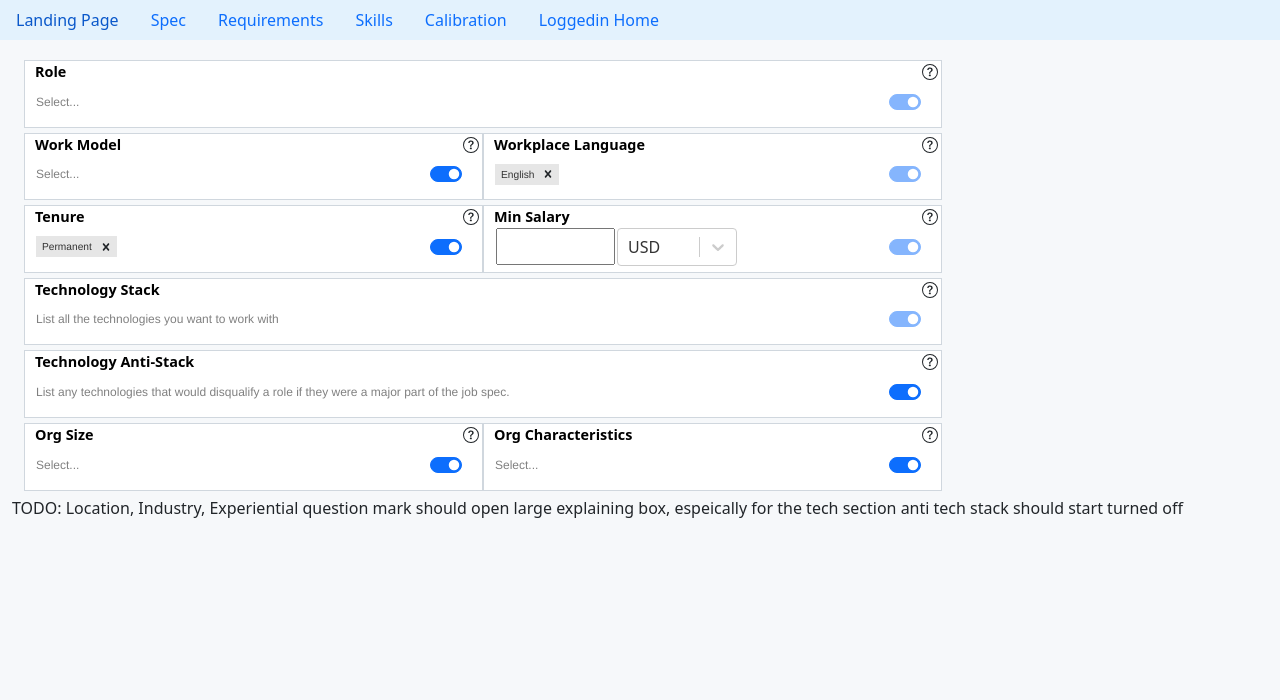
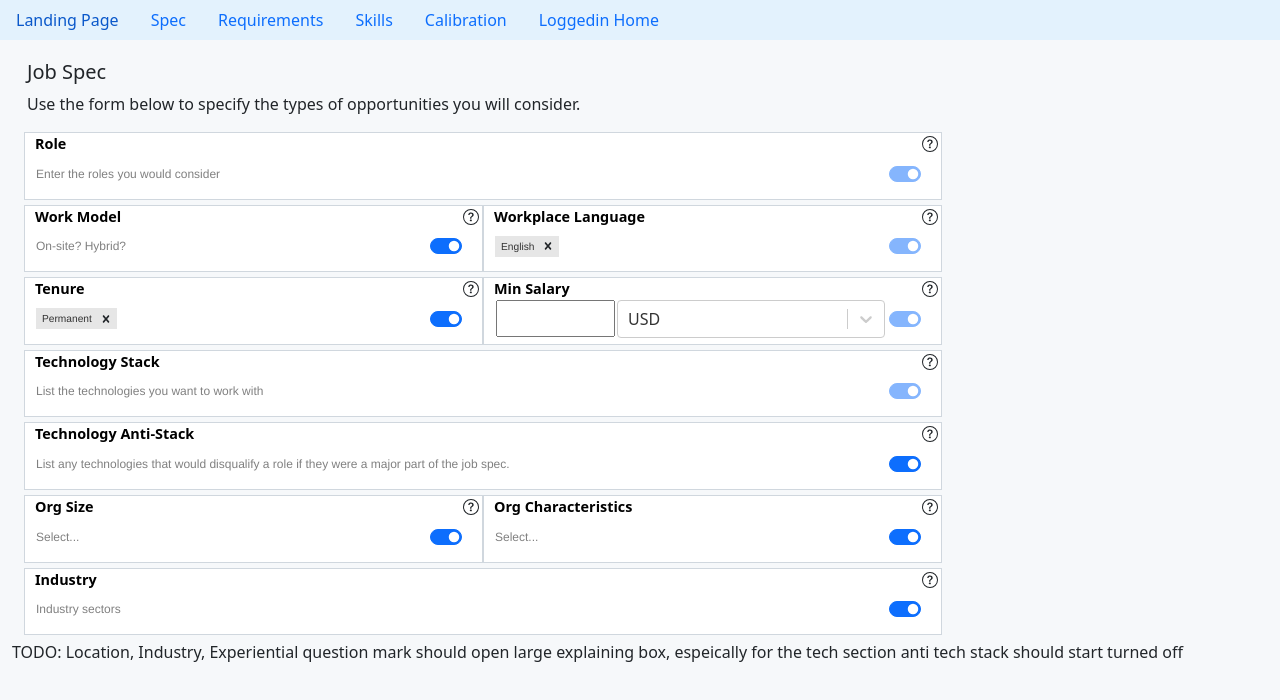
Before and after one commit to tammer/bootstrap-practice, a React (Create React App) app: page /requirements in a window 1280 px wide. Shown: the top 700 px of the page. Built offline with nearby package versions, Linux system fonts and the light colour scheme.

Commit message:
state working basically

```diff
--- a/src/components/SalarySelector.js
+++ b/src/components/SalarySelector.js
@@ -23,7 +23,7 @@ const SalarySelector = () => {
           onChange={(e) => handleInput(e)}
         />
       </Col>
-      <Col sm="4" style={{ paddingLeft: "2px" }}>
+      <Col style={{ paddingLeft: "2px" }}>
         <Select
           defaultValue={quickMake(["USD"])}
           options={quickMake(["USD", "CAD", "EUR", "GBP", "Yen"])}
--- a/src/components/Selector.jsx
+++ b/src/components/Selector.jsx
@@ -16,7 +16,14 @@ const styles = {
 //
 // Here is the function
 //
-const Selector = ({ options, selectedOption, placeholder, simple }) => {
+const Selector = ({
+  id,
+  options,
+  selectedOption,
+  placeholder,
+  simple,
+  handler,
+}) => {
   const makeID = (string) => {
     return "secid-".concat(string.replace(/[^a-zA-Z]/g, ""));
   };
@@ -45,7 +52,7 @@ const Selector = ({ options, selectedOption, placeholder, simple }) => {
       closeMenuOnSelect={simple ? true : false}
       isMulti={simple ? false : true}
       defaultValue={selectedOption}
-      //   onChange={setSelectedOption}
+      onChange={(e) => handler(id, e)}
       options={options}
       hideSelectedOptions={true}
       placeholder={placeholder}
--- a/src/pages/requirements.jsx
+++ b/src/pages/requirements.jsx
@@ -1,18 +1,44 @@
 import { Container, Row, Col } from "react-bootstrap";
 import Requirement from "../components/Requirement";
 import SalarySelector from "../components/SalarySelector";
-// import Select from "react-select";
+import React, { useState } from "react";
 import Selector from "../components/Selector";
 
 const Requirements = () => {
+  const [formState, setFormState] = useState(defaultStates);
+  function updateState(id, values) {
+    console.log("in", formState);
+    let temp = { ...formState };
+    temp[id] = values;
+    setFormState(temp);
+  }
+  function getState(id) {
+    return formState[0][id];
+  }
   return (
     <Container fluid style={{ paddingTop: "20px" }}>
+      <Row>
+        <Col style={{ paddingLeft: "15px" }}>
+          <h5>Job Spec</h5>
+          <p>
+            Use the form below to specify the types of opportunities you will
+            consider.
+          </p>
+        </Col>
+      </Row>
       <Row>
         <Col sm="9">
           <Requirement
             title="Role"
             togglable={false}
-            selector={<Selector options={roles} />}
+            selector={
+              <Selector
+                id="Role"
+                handler={updateState}
+                options={roles}
+                placeholder="Enter the roles you would consider"
+              />
+            }
             helper="Enter all the roles your would consider"
           />
 
@@ -20,7 +46,14 @@ const Requirements = () => {
             <Col>
               <Requirement
                 title="Work Model"
-                selector={<Selector options={models} />}
+                selector={
+                  <Selector
+                    id="Model"
+                    handler={updateState}
+                    options={models}
+                    placeholder="On-site? Hybrid?"
+                  />
+                }
                 helper="Enter all the work models you would consider. Remote = you are remote; All-Remote = every employee is remote"
               />
             </Col>
@@ -29,7 +62,12 @@ const Requirements = () => {
                 title="Workplace Language"
                 togglable={false}
                 selector={
-                  <Selector options={languages} selectedOption={languages[0]} />
+                  <Selector
+                    id="Language"
+                    options={languages}
+                    selectedOption={getState("Language")}
+                    handler={updateState}
+                  />
                 }
                 helper="Enter the (human) languages you can work in"
               />
@@ -42,7 +80,12 @@ const Requirements = () => {
               <Requirement
                 title="Tenure"
                 selector={
-                  <Selector options={tenures} selectedOption={tenures[0]} />
+                  <Selector
+                    id="Tenure"
+                    handler={updateState}
+                    options={tenures}
+                    selectedOption={getState("Tenure")}
+                  />
                 }
                 helper="Enter the tenure structures you would consider"
               />
@@ -63,10 +106,10 @@ const Requirements = () => {
             selector={
               <Selector
                 options={techStack}
-                placeholder="List all the technologies you want to work with"
+                placeholder="List the technologies you want to work with"
               />
             }
-            helper="Any job spec whose tech stack is the same as or a subset of what is listed here constritutes a match on this field. Do not by bound by what is offered in the dropdown; a new attributes is automatically created if you type something unique."
+            helper="Do not by bound by what is offered in the dropdown; a new attributes is automatically created if you type something unique."
           />
           <Requirement
             title="Technology Anti-Stack"
@@ -94,6 +137,13 @@ const Requirements = () => {
               />
             </Col>
           </Row>
+          <Requirement
+            title="Industry"
+            selector={
+              <Selector options={industries} placeholder="Industry sectors" />
+            }
+            helper="What industries would you consider"
+          />
         </Col>
       </Row>
       TODO: Location, Industry, Experiential question mark should open large
@@ -110,23 +160,59 @@ function quickMake(y) {
   return y.map((e) => ({ value: e, label: e }));
 }
 
-const roles = [
-  { value: "chocolate1", label: "Frontend Developer" },
-  { value: "chocolate2", label: "Senior Frontend Developer" },
-  { value: "strawberry3", label: "Backend Developer" },
-  { value: "strawberry4", label: "Senior Backend Developer" },
-  { value: "strawberry5", label: "Q/A Engineer" },
-  { value: "strawberry661", label: "VP Engineering" },
-];
-
 const models = quickMake(["On-site", "Hybrid", "Remote", "All-Remote"]);
 const tenures = quickMake(["Permanent", "Contract"]);
 const languages = quickMake(["English", "Deutsch", "Francis", "Dansk"]);
 
+const industries = quickMake([
+  "Crytpto",
+  "Blockchain",
+  "DeFi",
+  "NFT",
+  "Fintech",
+  "Edtech",
+  "Proptech",
+  "Insurtech",
+  "Regtech",
+  "Legaltech",
+  "Femtech",
+  "Foodtech",
+  "Cleantech",
+  "Biotech",
+  "Healthtech",
+  "Medtech",
+  "Agritech",
+  "eCommerce",
+  "Telecom",
+  "Computer hardware",
+  "Internet gaming",
+  "Pharma",
+  "Cannabis",
+  "Banking",
+  "Investment banking",
+  "Finance",
+  "Financial data",
+  "Asset Management",
+  "Insurance",
+  "Health care",
+  "Real estate",
+  "Oil and gas",
+  "Auto",
+  "Casinos and Gambling",
+  "Aerospace",
+  "Defense",
+  "Marine transportation",
+  "Aviation",
+  "Mining",
+  "Wearables",
+]);
+
 const sizes = quickMake([
   "< 10 employees",
   "< 100 employees",
+  "< 500 employees",
   "< 1000 employees",
+  "< 5000 employees",
   "< 10,000 employees",
 ]);
 
@@ -234,3 +320,140 @@ const techStack = quickMake([
   "ASCP",
   "ASDM",
 ]);
+
+const roles_ = [
+  "Full Stack Developer",
+  "Back-End Developer",
+  "Front-End Developer",
+  "Android Developer",
+  "Software Engineer",
+  "iOS Developer",
+  "Lead Developer",
+  "Development Manager",
+  "Director of Development",
+  "VP Engineering",
+  "CTO",
+  "Technical Co-founder",
+  "Mobile Developer",
+  "Systems Developer",
+  "Lead Software Architect",
+  "API Developer",
+  "Cloud Architect",
+  "Embedded Systems Engineer",
+  "Growth Engineer",
+  "Software Architect",
+  "Desktop App Developer",
+  "Analytics Engineer",
+  "Blockchain Developer",
+  "Performance Engineer",
+  "Data Scientist",
+  "Machine Learning Engineer",
+  "Big Data Engineer",
+  "Data Engineer",
+  "Lead Data Engineer",
+  "Lead Data Scientist",
+  "Director of Data Science",
+  "VP of Data Science",
+  "ETL Developer",
+  "NLP Engineer",
+  "Business Systems Analyst",
+  "Data Analyst",
+  "Decision Scientist",
+  "Machine Learning Scientist",
+  "DevOps Engineer",
+  "Site Reliability Engineer",
+  "Database Administrator",
+  "DevOps Lead",
+  "Security Engineer",
+  "Database Engineer",
+  "Build Automation Engineer",
+  "Infrastructure Engineer",
+  "Network Engineer",
+  "Release Manager",
+  "System Administrator",
+  "Database Architect",
+  "QA Engineer",
+  "SDET",
+  "Director of QA",
+  "QA Manager",
+  "Security Test Engineer",
+  "Build Automation Engineer",
+  "Mobile Test Engineer",
+  "Performance Test Engineer",
+  "Test Automation Engineer",
+  "Game Tester",
+  "Product Manager",
+  "Program Manager",
+  "Technical Product Manager",
+  "Video Game Producer",
+  "Product Management Lead",
+  "Director of Product Management",
+  "VP Product",
+  "CPO",
+  "Product Designer",
+  "UX Designer",
+  "UX Design Manager",
+  "Director of UX",
+  "Mobile UX Designer",
+  "Web Designer",
+  "Graphic Designer",
+];
+
+const senior_roles = [
+  "Senior Full Stack Developer",
+  "Senior Back-End Developer",
+  "Senior Front-End Developer",
+  "Senior Android Developer",
+  "Senior Software Engineer",
+  "Senior iOS Developer",
+  "Senior Developer",
+  "Senior Mobile Developer",
+  "Senior Systems Developer",
+  "Senior API Developer",
+  "Senior Embedded Systems Engineer",
+  "Senior Growth Engineer",
+  "Senior Software Architect",
+  "Senior Desktop App Developer",
+  "Senior Analytics Engineer",
+  "Senior Blockchain Developer",
+  "Senior Performance Engineer",
+  "Senior Data Scientist",
+  "Senior Machine Learning Engineer",
+  "Senior Big Data Engineer",
+  "Senior Data Engineer",
+  "Senior ETL Developer",
+  "Senior NLP Engineer",
+  "Senior Business Systems Analyst",
+  "Senior Data Analyst",
+  "Senior Decision Scientist",
+  "Senior Machine Learning Scientist",
+  "Senior DevOps Engineer",
+  "Senior Site Reliability Engineer",
+  "Senior Database Administrator",
+  "Senior Security Engineer",
+  "Senior Database Engineer",
+  "Senior Build Automation Engineer",
+  "Senior Infrastructure Engineer",
+  "Senior Network Engineer",
+  "Senior Database Architect",
+  "Senior QA Engineer",
+  "Senior SDET",
+  "Senior QA Manager",
+  "Senior Security Test Engineer",
+  "Senior Mobile Test Engineer",
+  "Senior Performance Test Engineer",
+  "Senior Test Automation Engineer",
+  "Senior Product Manager",
+  "Senior Program Manager",
+  "Senior Technical Product Manager",
+  "Senior Video Game Producer",
+  "Senior Product Designer",
+  "Senior UX Designer",
+  "Senior Mobile UX Designer",
+  "Senior Web Designer",
+  "Senior Graphic Designer",
+];
+
+const roles = quickMake([...roles_, ...senior_roles]);
+
+const defaultStates = [{ Language: [languages[0]], Tenure: [tenures[0]] }];
```
